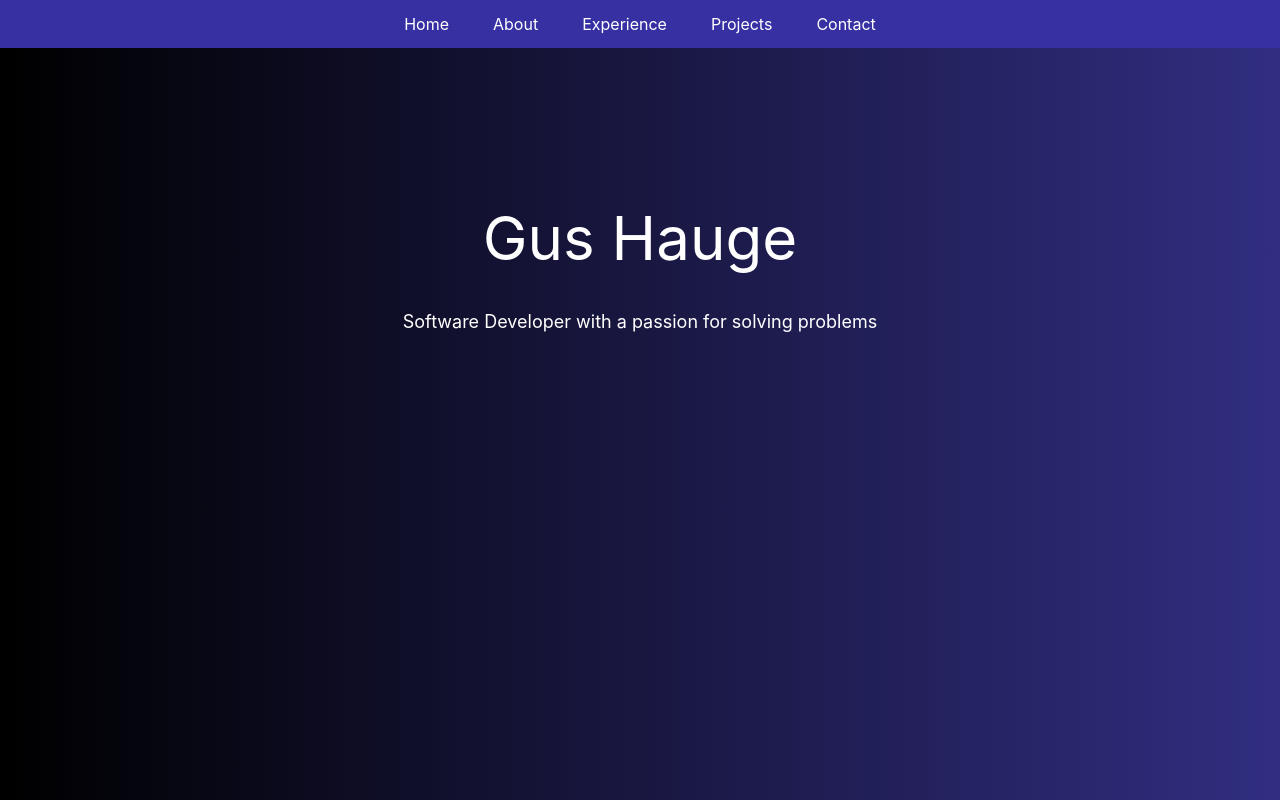
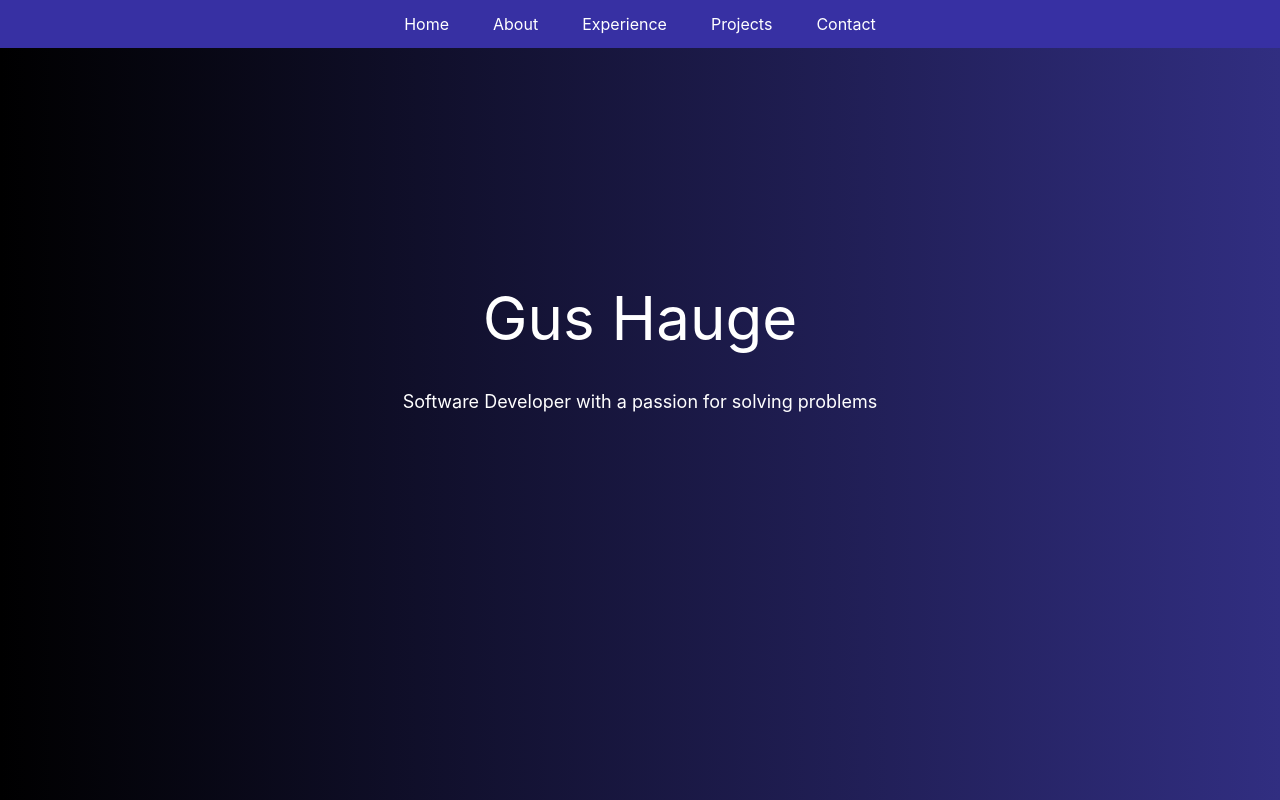
Before and after one commit to GusHauge/GusHauge.github.io, a React (Create React App) app: page / in a window 1280 px wide. Shown: the top 800 px of the page. Built offline with nearby package versions, Linux system fonts and the light colour scheme.

Commit message:
Changed title height

```diff
--- a/src/components/Title.js
+++ b/src/components/Title.js
@@ -1,7 +1,7 @@
 export const Title = () => {
   return (
     <div class="flex flex-col w-full h-screen bg-gradient-to-r from-black to-indigo-900 space-y-10 items-center">
-      <h1 class="text-6xl text-white mt-40">Gus Hauge</h1>
+      <h1 class="text-6xl text-white mt-[30vh]">Gus Hauge</h1>
       <h2 class="text-lg text-white">
         Software Developer with a passion for solving problems
       </h2>
```
